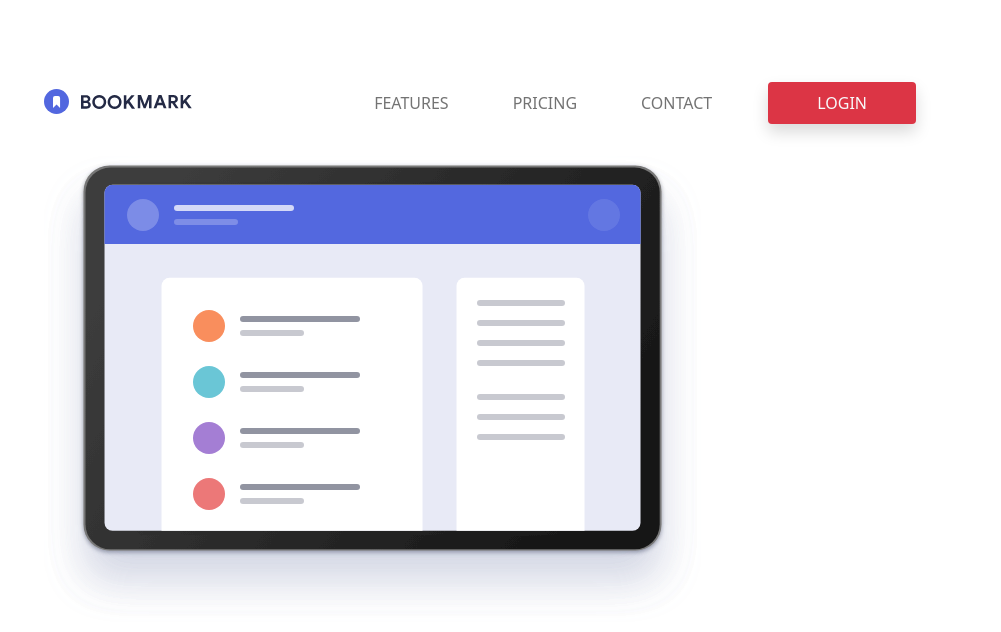
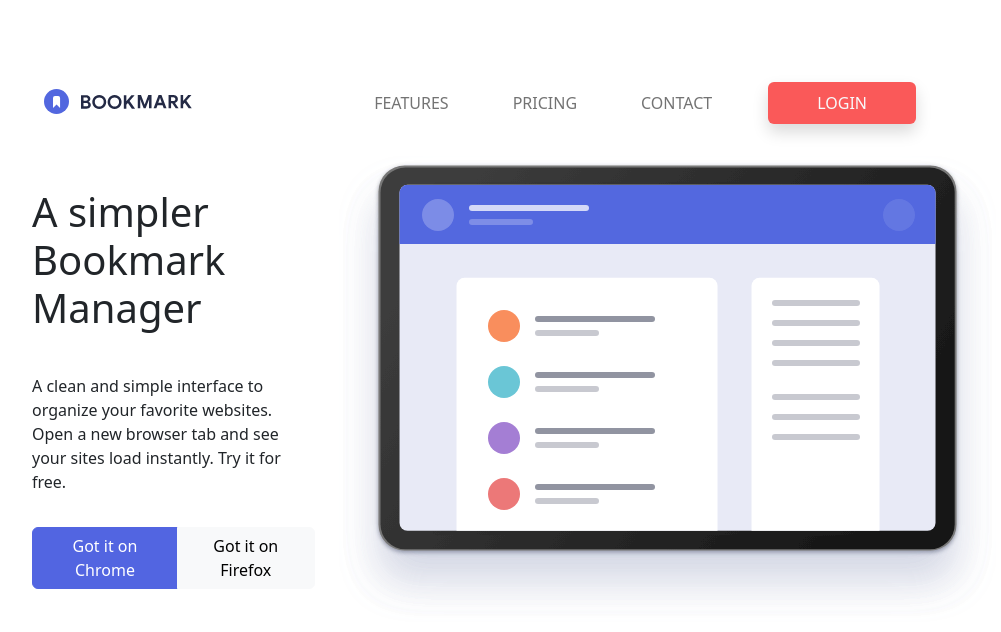
Before and after one commit to DDelgadoD/ITACADEMY-Sprint-2-Bootstrap-and-SASS, a website: page Nivell-1/Exercici-1/index.html in a window 1280 px wide. Shown: the whole page, without its empty margins (160-1161 px from the left). Drawn offline with nearby package versions, Linux system fonts and the light colour scheme.

Commit message:
bootstrap ready

```diff
--- a/Nivell-1/Exercici-1/index.html
+++ b/Nivell-1/Exercici-1/index.html
@@ -6,10 +6,9 @@
         <meta name="viewport" content="width=device-width, initial-scale=1.0" />
         <title>Exercici 1</title>
         <link
-            href="https://cdn.jsdelivr.net/npm/bootstrap@5.0.2/dist/css/bootstrap.min.css"
+            href="../../css/main.min.css"
             rel="stylesheet"
-            integrity="sha384-EVSTQN3/azprG1Anm3QDgpJLIm9Nao0Yz1ztcQTwFspd3yD65VohhpuuCOmLASjC"
-            crossorigin="anonymous"
+
         />
         <link
             href="../../css/style.css"
@@ -60,7 +59,7 @@
                                 </li>
                             </ul>
                             <button
-                                class="btn bg-danger link-light shadow ms-4 px-5 py-2"
+                                class="btn bg-secondary link-light shadow ms-4 px-5 py-2"
                                 type="submit"
                             >
                                 LOGIN
@@ -71,12 +70,34 @@
             </nav>
         </header>
 
-        <section class="container">
-            <img
-                src="../../images/illustration-hero.svg"
-                alt=""
-                class="d-inline-block align-text-top"
-            />
+        <section>
+
+            <div class="row">
+
+                <div class="col-4 d-flex flex-column justify-content-evenly align-items-start">
+                    <div class="">
+                        <h1>A simpler Bookmark Manager</h1>
+                    </div>
+
+                    <div>
+                        A clean and simple interface to organize your favorite websites. Open a new browser tab and see your sites load instantly. Try it for free.
+                    </div>
+
+                    <div class="btn-group" role="group">
+                        <button type="button" class="btn btn-primary">Got it on Chrome</button>
+                        <button type="button" class="btn btn-light">Got it on Firefox</button>
+                    </div>
+                </div>
+
+                <div class="col-8">
+                    <img
+                        src="../../images/illustration-hero.svg"
+                        alt=""
+                        class="d-inline-block align-text-top"
+                    />
+                </div>
+            </div>
+
         </section>
     </body>
 </html>
--- /dev/null
+++ b/css/sass/main.scss
@@ -0,0 +1,6 @@
+//custom
+$primary:#5265E1;
+$secondary: #FA5959;
+
+//import bootstrap
+@import '../../node_modules/bootstrap/scss/bootstrap.scss'
--- a/css/style.css
+++ b/css/style.css
@@ -3,6 +3,7 @@ body{
     margin:4% 15%;
 }
 
-nav {
+header {
     min-width:250px;
+    max-width:1320px;
 }
```
Also changed, not shown: package.json (added, +22 -0 lines), css/main.min.css (added), 2 other files.
